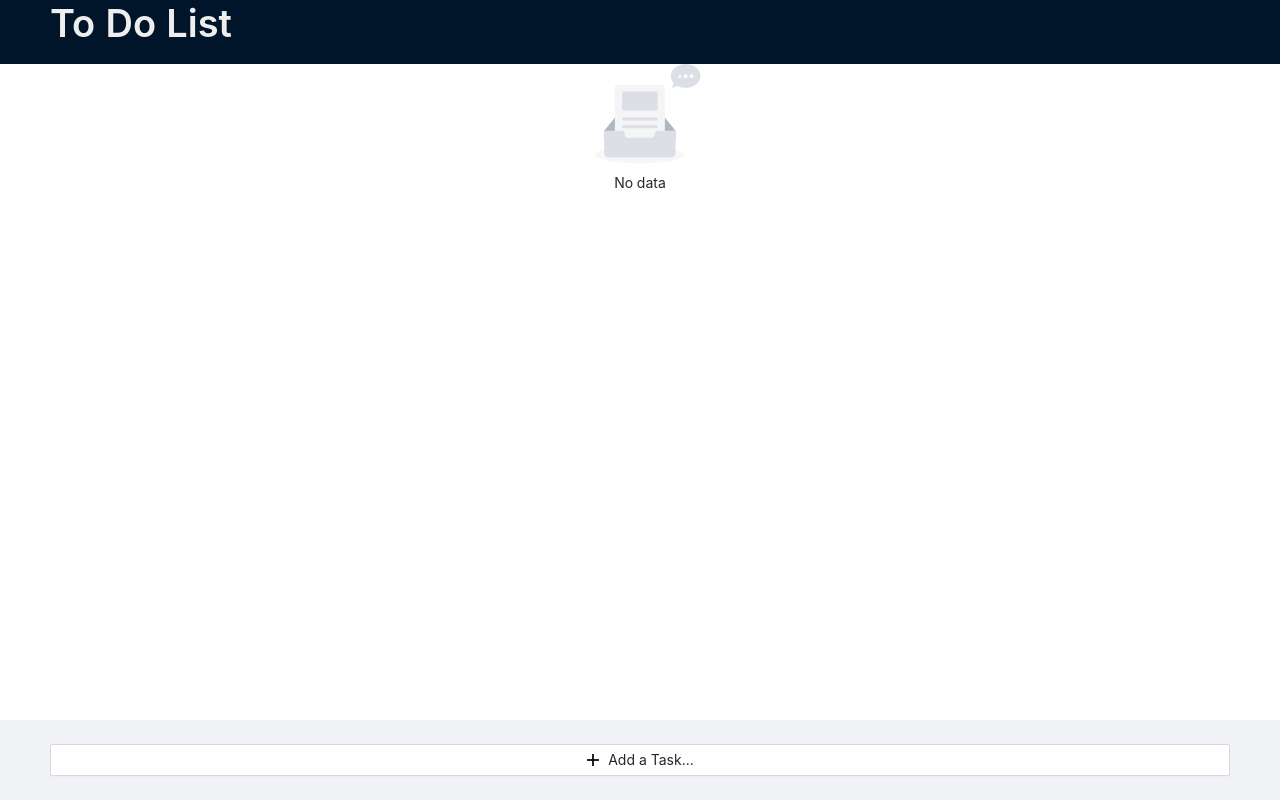
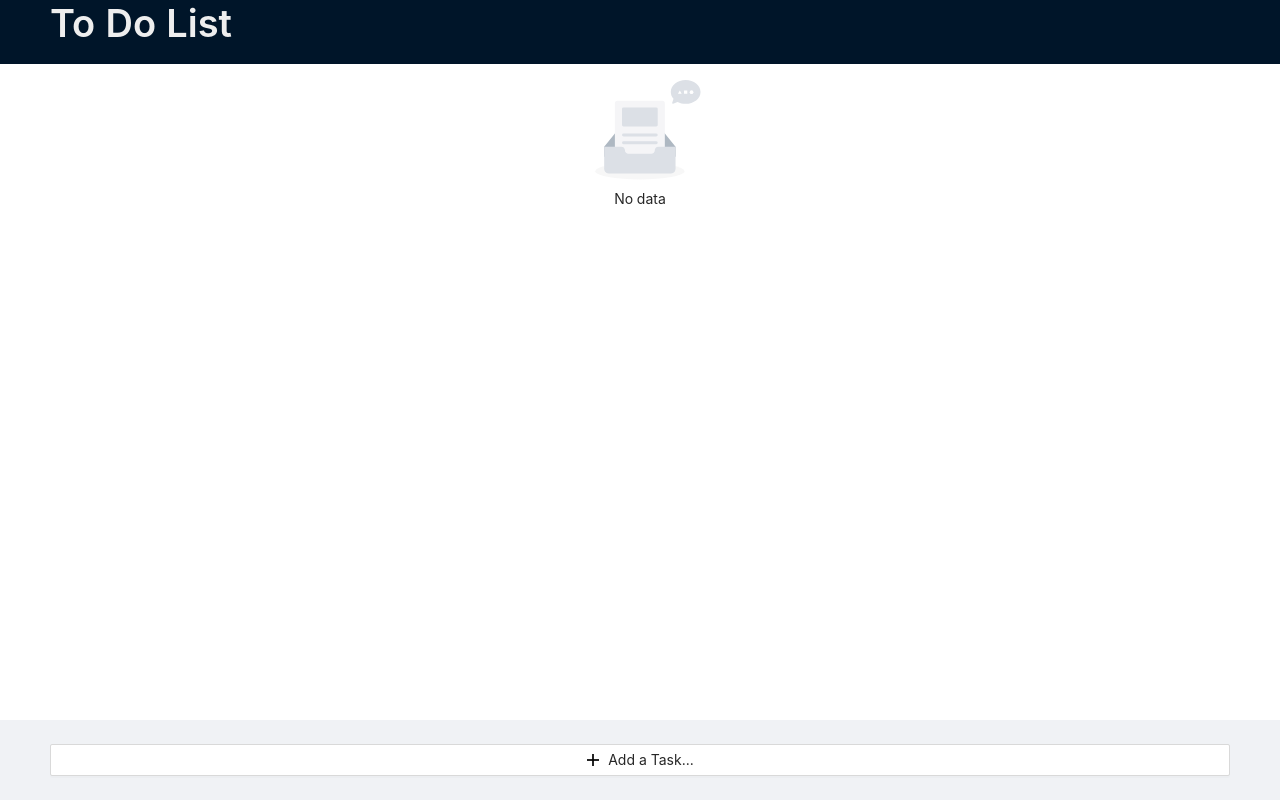
Before and after one commit to ifmoon/todo-front-react, a React (Create React App) app: page / in a window 1280 px wide. Built offline with nearby package versions, Linux system fonts and the light colour scheme.

Commit message:
content 영역 margin-top 수정

```diff
--- a/src/styles.ts
+++ b/src/styles.ts
@@ -5,7 +5,7 @@ export const HeaderStyle = {
   width: '100%',
 };
 export const TitleStyle = { color: '#eee' };
-export const ContentStyle = { margin: '64px 0px 80px 0px' };
+export const ContentStyle = { margin: '80px 0px 80px 0px' };
 export const FooterStyle = {
   position: 'fixed' as const,
   zIndex: 1,
```
